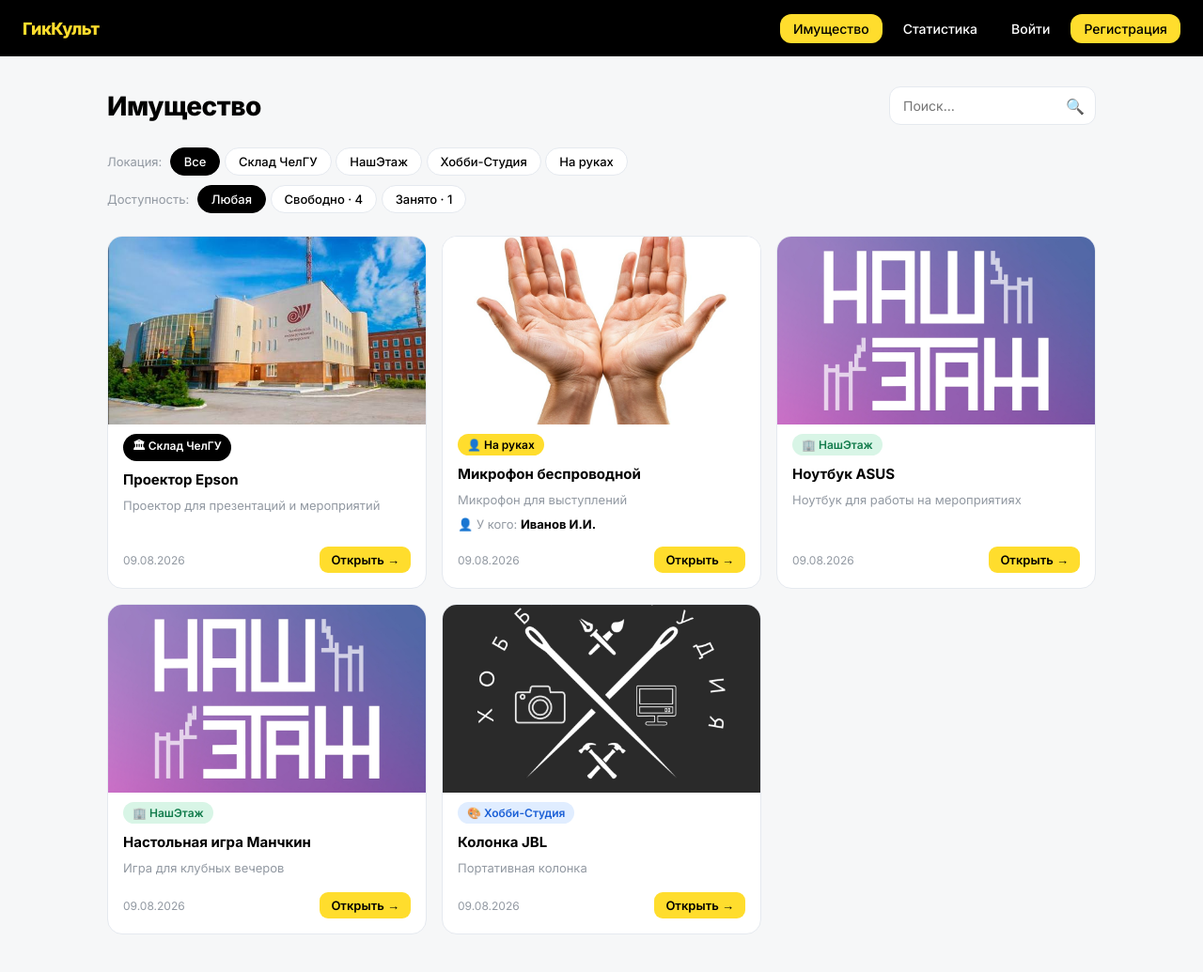
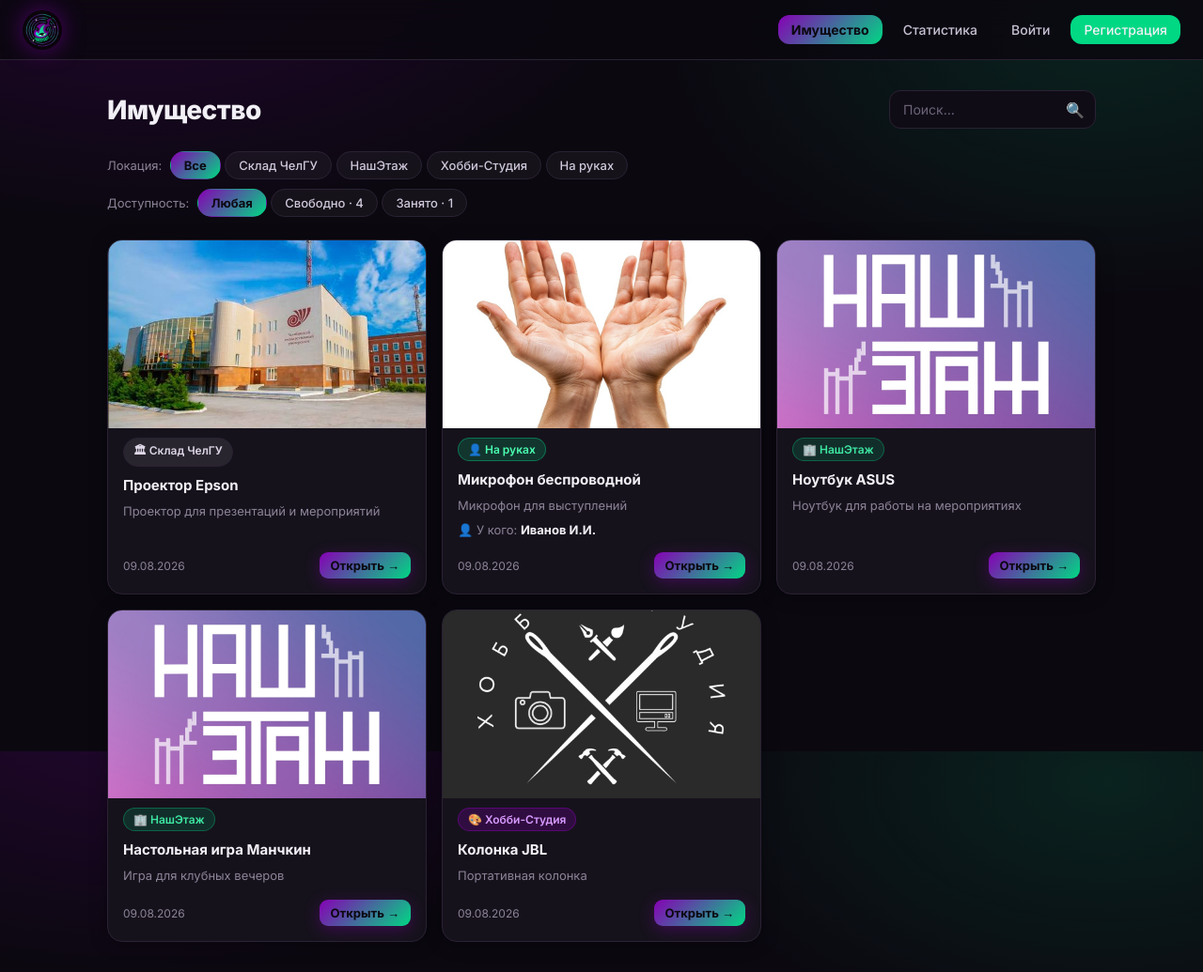
Before and after one commit to Raz1el13/geekcult, a Flask app: page / in a window 1280 px wide. Shown: the whole page at 94% size. Before the commit the page ends 995 px from the top, so only its background shows below. Run offline with Flask 3, Linux system fonts and the light colour scheme; data comes from the database, SQL or seed files in the repository.

Commit message:
new design

```diff
--- a/regen_qr.py
+++ b/regen_qr.py
@@ -1,4 +1,4 @@
- from app import create_app
+from app import create_app
 from models import db, Item
 from utils import generate_qr
 
--- a/templates/base.html
+++ b/templates/base.html
@@ -9,12 +9,19 @@
         *, *::before, *::after { box-sizing: border-box; margin: 0; padding: 0; }
 
         :root {
-            --black:   #000000;
-            --yellow:  #FFDD2D;
-            --white:   #FFFFFF;
-            --bg:      #F6F7F8;
-            --muted:   #9299A2;
-            --border:  #E5E9EF;
+            /* ── Палитра эмблемы ── */
+            --violet:   #8700B5;
+            --violet-d: #55026E;
+            --mint:     #00D884;
+            --mint-d:   #00A866;
+
+            /* Смысловые переменные (имена сохранены — используются во всех шаблонах) */
+            --black:   #F2F0F6;   /* основной текст на тёмном */
+            --yellow:  #00D884;   /* акцент → бирюза */
+            --white:   #16121C;   /* поверхность карточек */
+            --bg:      #0B0810;   /* фон страницы */
+            --muted:   #8B8397;
+            --border:  #2A2233;
             --card-r:  16px;
             --btn-r:   12px;
         }
@@ -32,13 +39,20 @@
             width: 100%;
             max-width: 100%;
             overflow-x: hidden;
+            background-image:
+                radial-gradient(900px 500px at 12% -8%, rgba(135,0,181,.20), transparent 60%),
+                radial-gradient(760px 460px at 92% 4%, rgba(0,216,132,.13), transparent 62%);
+            background-attachment: fixed;
         }
 
         /* ── NAV ── */
         nav {
-            background: var(--black);
+            background: rgba(11,8,16,.86);
+            backdrop-filter: blur(14px);
+            -webkit-backdrop-filter: blur(14px);
+            border-bottom: 1px solid var(--border);
             padding: 0 24px;
-            height: 60px;
+            height: 64px;
             display: flex;
             align-items: center;
             justify-content: space-between;
@@ -47,15 +61,26 @@
             z-index: 100;
         }
         .nav-brand {
-            font-size: 18px;
-            font-weight: 800;
-            color: var(--yellow);
+            display: flex;
+            align-items: center;
             text-decoration: none;
-            letter-spacing: -0.5px;
+            flex-shrink: 0;
+        }
+        .nav-brand img {
+            height: 42px;
+            width: 42px;
+            border-radius: 50%;
+            display: block;
+            filter: drop-shadow(0 0 12px rgba(135,0,181,.55));
+            transition: filter .2s, transform .2s;
+        }
+        .nav-brand:hover img {
+            filter: drop-shadow(0 0 16px rgba(0,216,132,.6));
+            transform: scale(1.05);
         }
         .nav-links { display: flex; gap: 8px; align-items: center; }
         .nav-link {
-            color: var(--white);
+            color: #C9C2D4;
             text-decoration: none;
             font-size: 14px;
             font-weight: 500;
@@ -63,8 +88,12 @@
             border-radius: var(--btn-r);
             transition: background .15s;
         }
-        .nav-link:hover { background: rgba(255,255,255,.1); }
-        .nav-link.active { background: var(--yellow); color: var(--black); }
+        .nav-link:hover { background: rgba(255,255,255,.07); color: #fff; }
+        .nav-link.active {
+            background: linear-gradient(135deg, var(--violet), var(--mint));
+            color: #0B0810;
+            font-weight: 700;
+        }
 
         /* ── USER MENU ── */
         .user-menu { position: relative; }
@@ -184,6 +214,7 @@
             border-radius: var(--card-r);
             padding: 24px;
             border: 1px solid var(--border);
+            box-shadow: 0 2px 18px rgba(0,0,0,.35);
         }
         .card-sm { padding: 16px 20px; }
 
@@ -197,10 +228,10 @@
             font-size: 12px;
             font-weight: 600;
         }
-        .badge-yellow  { background: var(--yellow);  color: var(--black); }
-        .badge-black   { background: var(--black);   color: var(--white); }
-        .badge-green   { background: #D8F5E6;         color: #117B4B; }
-        .badge-blue    { background: #E0EDFF;         color: #1A5FD6; }
+        .badge-yellow  { background: rgba(0,216,132,.18);  color: #4BFFB0; border: 1px solid rgba(0,216,132,.4); }
+        .badge-black   { background: rgba(255,255,255,.08); color: #DDD6E6; border: 1px solid var(--border); }
+        .badge-green   { background: rgba(0,216,132,.14);  color: #3EE8A2; border: 1px solid rgba(0,216,132,.32); }
+        .badge-blue    { background: rgba(135,0,181,.24);  color: #D89BFF; border: 1px solid rgba(135,0,181,.45); }
 
         /* ── BUTTONS ── */
         .btn {
@@ -217,18 +248,27 @@
             transition: opacity .15s, transform .1s;
         }
         .btn:active { transform: scale(.97); }
-        .btn-primary   { background: var(--yellow); color: var(--black); }
-        .btn-primary:hover { opacity: .88; }
-        .btn-dark      { background: var(--black);  color: var(--white); }
-        .btn-dark:hover { opacity: .8; }
+        .btn-primary {
+            background: linear-gradient(135deg, var(--violet), var(--mint));
+            color: #0B0810;
+            font-weight: 700;
+            box-shadow: 0 4px 16px rgba(135,0,181,.35);
+        }
+        .btn-primary:hover { filter: brightness(1.12); box-shadow: 0 6px 20px rgba(0,216,132,.35); }
+        .btn-dark {
+            background: rgba(255,255,255,.07);
+            color: #F2F0F6;
+            border: 1px solid var(--border);
+        }
+        .btn-dark:hover { background: rgba(135,0,181,.30); border-color: var(--violet); }
         .btn-ghost {
             background: transparent;
-            color: var(--black);
+            color: #D8D2E2;
             border: 1.5px solid var(--border);
         }
-        .btn-ghost:hover { background: var(--bg); }
-        .btn-danger    { background: #FFE5E5; color: #C0392B; }
-        .btn-danger:hover { background: #ffd0d0; }
+        .btn-ghost:hover { background: rgba(255,255,255,.06); border-color: var(--mint); color: #fff; }
+        .btn-danger    { background: rgba(255,80,80,.14); color: #FF7A7A; border: 1px solid rgba(255,80,80,.3); }
+        .btn-danger:hover { background: rgba(255,80,80,.24); }
         .btn-sm { padding: 6px 12px; font-size: 13px; border-radius: 9px; }
 
         /* ── INPUT / SELECT ── */
@@ -239,13 +279,15 @@
             border-radius: var(--btn-r);
             font-family: 'Inter', sans-serif;
             font-size: 14px;
-            background: var(--white);
-            color: var(--black);
+            background: #100C16;
+            color: #F2F0F6;
             outline: none;
-            transition: border-color .15s;
+            transition: border-color .15s, box-shadow .15s;
         }
+        .input::placeholder, .textarea::placeholder { color: #6B6478; }
         .input:focus, .select:focus, .textarea:focus {
-            border-color: var(--black);
+            border-color: var(--mint);
+            box-shadow: 0 0 0 3px rgba(0,216,132,.14);
         }
         .textarea { resize: vertical; min-height: 60px; }
         label { font-size: 13px; font-weight: 500; color: var(--muted); display: block; margin-bottom: 5px; }
@@ -332,12 +377,18 @@
             font-size: 13px;
             font-weight: 500;
             text-decoration: none;
-            background: var(--white);
-            color: var(--black);
+            background: rgba(255,255,255,.04);
+            color: #CFC8DB;
             border: 1.5px solid var(--border);
             transition: all .15s;
         }
-        .chip:hover, .chip.active { background: var(--black); color: var(--white); border-color: var(--black); }
+        .chip:hover { border-color: var(--mint); color: #fff; }
+        .chip.active {
+            background: linear-gradient(135deg, var(--violet), var(--mint));
+            color: #0B0810;
+            border-color: transparent;
+            font-weight: 700;
+        }
 
         /* ── GRID CARDS ── */
         .grid { display: grid; grid-template-columns: repeat(auto-fill, minmax(280px, 1fr)); gap: 16px; align-items: stretch; }
@@ -409,7 +460,9 @@
 <body>
 
 <nav>
-    <a class="nav-brand" href="/">ГикКульт</a>
+    <a class="nav-brand" href="/" title="ГикКульт">
+        <img src="{{ url_for('static', filename='img/logo.png') }}" alt="ГикКульт">
+    </a>
     <div class="nav-links">
         <a href="/"        class="nav-link {% if request.path == '/' %}active{% endif %}">Имущество</a>
         <a href="/stats"   class="nav-link {% if request.path == '/stats' %}active{% endif %}">Статистика</a>
--- a/templates/index.html
+++ b/templates/index.html
@@ -89,7 +89,7 @@
 
             {% if item.due_date %}
                 {% if item.is_overdue %}
-                    <p style="font-size:12px;color:#D93025;font-weight:600">
+                    <p style="font-size:12px;color:#FF6B6B;font-weight:600">
                         Просрочено на {{ -item.days_left }} дн.
                     </p>
                 {% else %}
--- a/templates/profile_edit.html
+++ b/templates/profile_edit.html
@@ -94,7 +94,7 @@
     {% if current_user.has_avatar %}
     <form method="POST" action="/profile/avatar/delete" style="margin-top:12px"
           onsubmit="return confirm('Удалить фото профиля?')">
-        <button type="submit" class="btn btn-ghost btn-sm" style="color:#D93025">
+        <button type="submit" class="btn btn-ghost btn-sm" style="color:#FF6B6B">
             Удалить фото профиля
         </button>
     </form>
```
Also changed, not shown: other parts of templates/base.html (+17 -13 lines), templates/item.html (+4 -4 lines), templates/profile.html (+4 -4 lines), templates/qr_print.html (+7 -1 lines), templates/stats.html (+10 -10 lines), static/img/logo.png (added), 4 other files.
